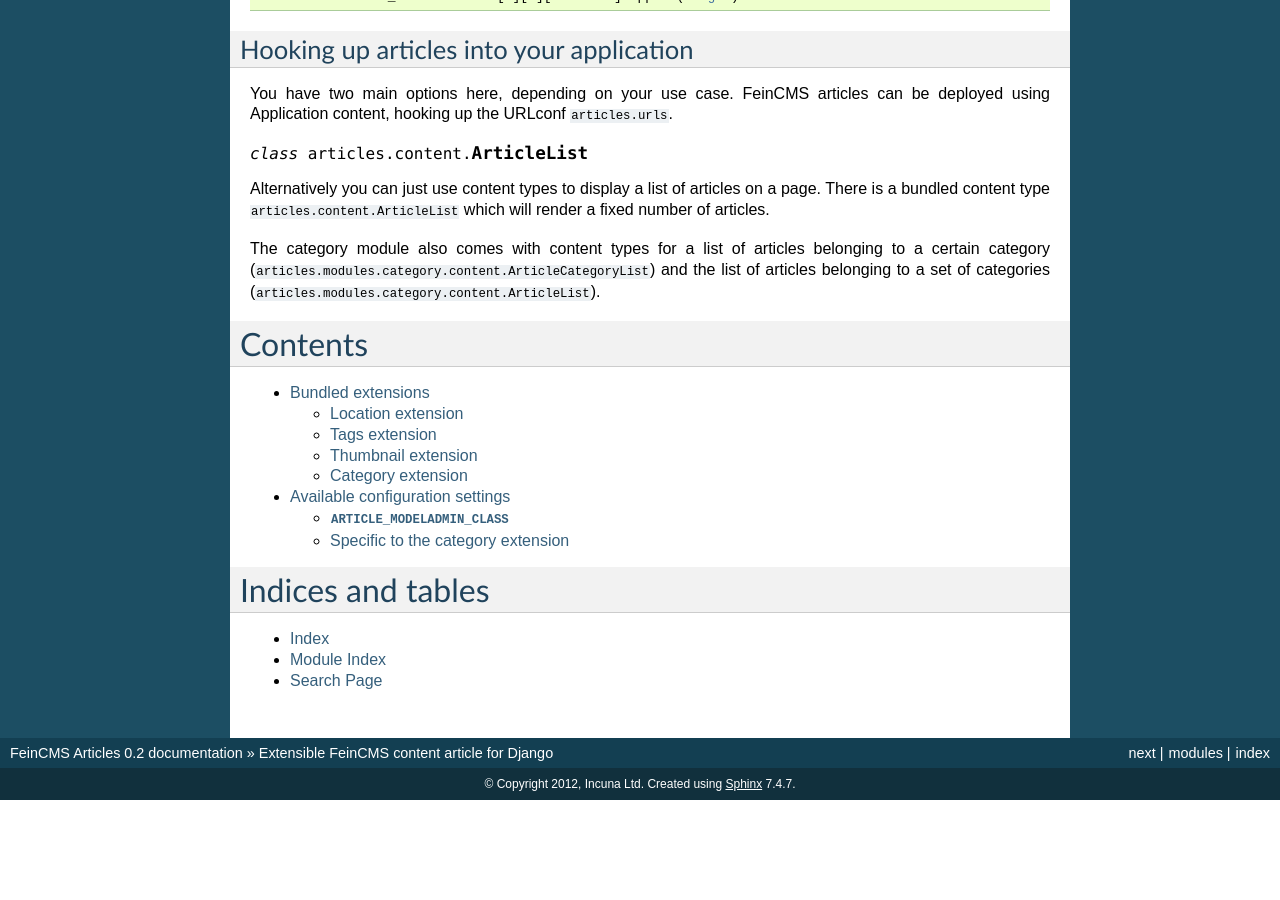
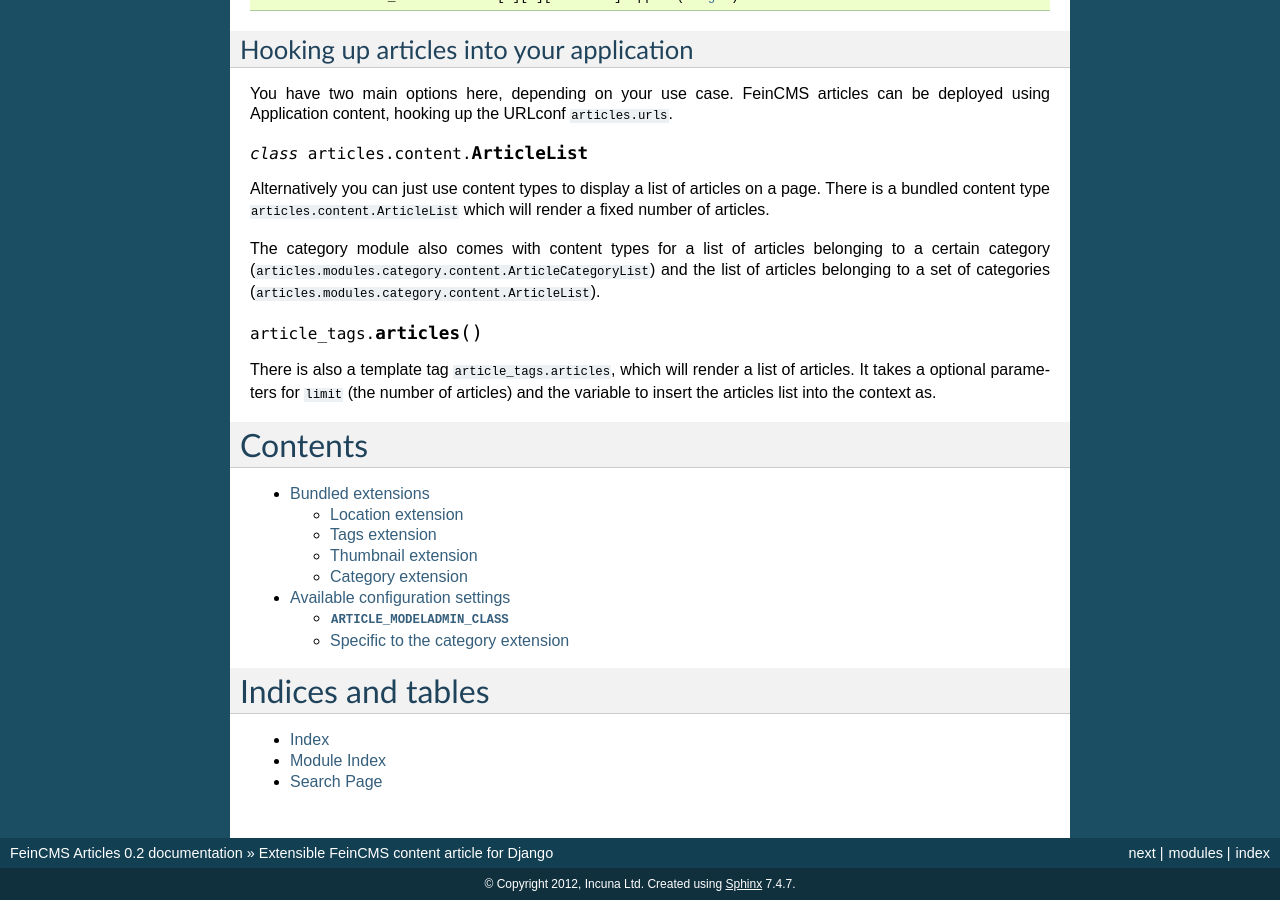
Before and after one commit to incuna/feincms-articles, a Sphinx documentation site: the page built from docs/index.rst, in a window 1280 px wide and 900 px high, scrolled down 1586 px. Built offline with Sphinx 7.4.7, drawn with Linux system fonts in a browser that asks for light colours; before the commit the page ends 2386 px from its top, so only the background shows below that; some of the changed text lies outside the part shown.

Commit message:
Document the template tag. Yuk.

```diff
--- a/docs/index.rst
+++ b/docs/index.rst
@@ -123,6 +123,12 @@
 articles belonging to a set of categories
 (``articles.modules.category.content.ArticleList``).
 
+.. function:: article_tags.articles
+
+There is also a template tag ``article_tags.articles``, which will render a
+list of articles. It takes a optional parameters for ``limit`` (the number of
+articles) and the variable to insert the articles list into the context as.
+
 
 Contents
 ========
```
